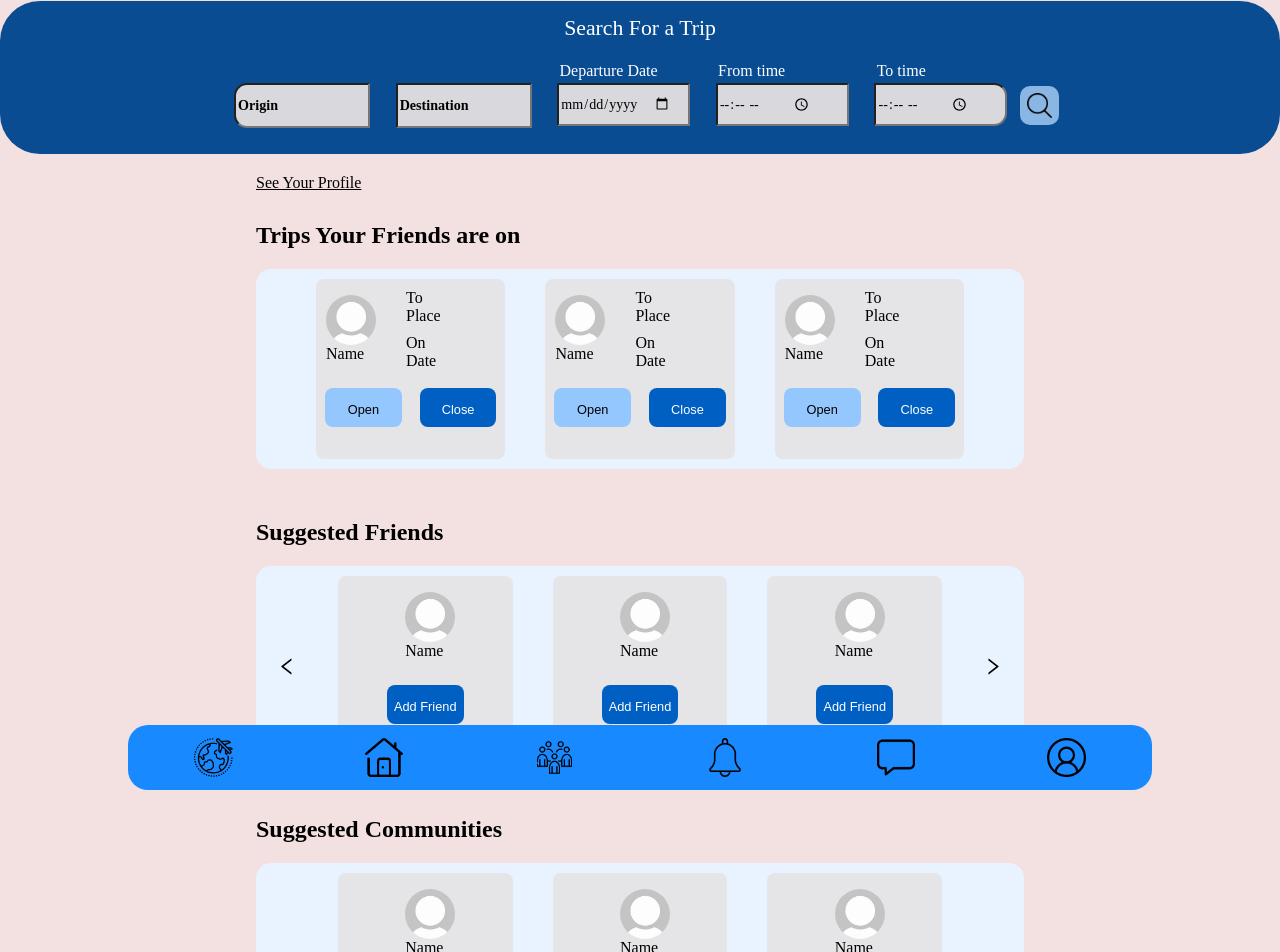
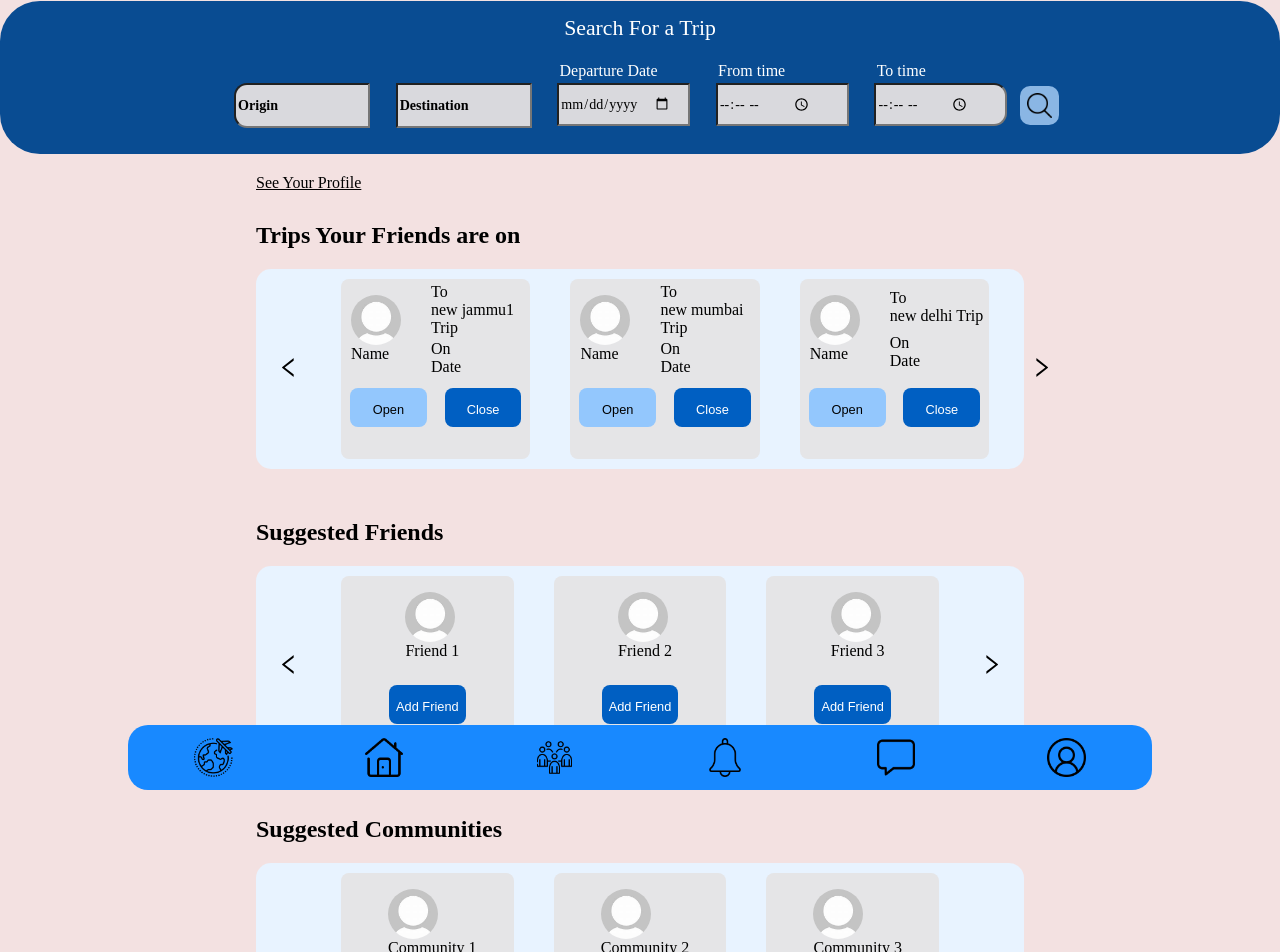
Before and after one commit to IIT-BHU-inter-IIT-SDE-group-8/client, a React (Create React App) app: page /Home in a window 1280 px wide. Shown: the top 952 px of the page. Built offline with nearby package versions, Linux system fonts and the light colour scheme.

Commit message:
[UPDATED] Home

```diff
--- a/src/components/SuggestedCommunities.jsx
+++ b/src/components/SuggestedCommunities.jsx
@@ -4,16 +4,56 @@ import { AiOutlineRight, AiOutlineLeft } from "react-icons/ai";
 
 
 const SuggestedCommunities = () => {
-  const [data, setData] = useState([])
+  const [data, setData] = useState([{
+    "id": "1",
+    "name": "Community 1"
+  },
+  {
+    "id": "2",
+    "name": "Community 2"
+  },
+  {
+    "id": "3",
+    "name": "Community 3"
+  },
+  {
+    "id": "4",
+    "name": "Community 4"
+  },
+  {
+    "id": "5",
+    "name": "Community 5"
+  },
+  {
+    "id": "6",
+    "name": "Community 6"
+  }])
+
+  const [currentIndex, setCurrentIndex] = useState(0);
+    const handleNext = () => {
+        setCurrentIndex((prevIndex) => (prevIndex + 1) % data.length);
+    };
+
+    const handlePrev = () => {
+        setCurrentIndex((prevIndex) =>
+            prevIndex === 0 ? data.length - 1 : prevIndex - 1
+        );
+    };
     return (
         <div style={{ "margin-top": "30px" }}>
             <h2>Suggested Communities</h2>
             <div className='Carousel'>
-                <AiOutlineLeft className='arrowIcon' />
-                <SuggestedFriendsCommunityCard buttonText={"Join"}/>
-                <SuggestedFriendsCommunityCard buttonText={"Join"}/>
-                <SuggestedFriendsCommunityCard buttonText={"Join"}/>
-                <AiOutlineRight className='arrowIcon' />
+            <div onClick={handlePrev} style={{ "cursor": "pointer" }}>
+                    <AiOutlineLeft className='arrowIcon' />
+                </div>
+                {
+                    data.slice(currentIndex, currentIndex + 3).map((community) => (
+                        <SuggestedFriendsCommunityCard buttonText={"Join"} name={community.name} key={community.id}/>
+                    ))
+                }
+                <div onClick={handleNext} style={{ "cursor": "pointer" }} s>
+                    <AiOutlineRight className='arrowIcon' />
+                </div>
             </div>
         </div>
     )
--- a/src/components/SuggestedFriends.jsx
+++ b/src/components/SuggestedFriends.jsx
@@ -4,16 +4,56 @@ import { AiOutlineRight, AiOutlineLeft } from "react-icons/ai";
 
 
 const SuggestedFriends = () => {
-  const [data, setData] = useState([])
+  const [data, setData] = useState([{
+    "id": "1",
+    "name": "Friend 1"
+  },
+  {
+    "id": "2",
+    "name": "Friend 2"
+  },
+  {
+    "id": "3",
+    "name": "Friend 3"
+  },
+  {
+    "id": "4",
+    "name": "Friend 4"
+  },
+  {
+    "id": "5",
+    "name": "Friend 5"
+  },
+  {
+    "id": "6",
+    "name": "Friend 6"
+  }])
+
+  const [currentIndex, setCurrentIndex] = useState(0);
+    const handleNext = () => {
+        setCurrentIndex((prevIndex) => (prevIndex + 1) % data.length);
+    };
+
+    const handlePrev = () => {
+        setCurrentIndex((prevIndex) =>
+            prevIndex === 0 ? data.length - 1 : prevIndex - 1
+        );
+    };
     return (
         <div style={{ "margin-top": "30px" }}>
             <h2>Suggested Friends</h2>
             <div className='Carousel'>
-                <AiOutlineLeft className='arrowIcon' />
-                <SuggestedFriendsCommunityCard buttonText={"Add Friend"}/>
-                <SuggestedFriendsCommunityCard buttonText={"Add Friend"}/>
-                <SuggestedFriendsCommunityCard buttonText={"Add Friend"}/>
-                <AiOutlineRight className='arrowIcon' />
+            <div onClick={handlePrev} style={{ "cursor": "pointer" }}>
+                    <AiOutlineLeft className='arrowIcon' />
+                </div>
+                {
+                    data.slice(currentIndex, currentIndex + 3).map((friend) => (
+                        <SuggestedFriendsCommunityCard buttonText={"Add Friend"} key={friend.id} name={friend.name} />
+                    ))
+                }
+                <div onClick={handleNext} style={{ "cursor": "pointer" }} s>
+                    <AiOutlineRight className='arrowIcon' />
+                </div>
             </div>
         </div>
     )
--- a/src/components/SuggestedFriendsCommunityCard.jsx
+++ b/src/components/SuggestedFriendsCommunityCard.jsx
@@ -3,13 +3,13 @@ import Profile from '../assets/Profile.jpeg'
 import SecondaryButton from './SecondaryButton';
 import PrimaryButton from './PrimaryButton';
 
-const SuggestedFriendsCommunityCard = ({buttonText}) => {
+const SuggestedFriendsCommunityCard = ({buttonText, name}) => {
   return (
     <div className='carouselCard'>
                     <div className='UpperCarousel'>
                         <div style={{display: "flex", flexDirection: "column", paddingLeft: "10px"}}>
                             <img src={Profile} alt="Profile" className='profileImage'/>
-                            <span>Name</span>
+                            <span>{name} </span>
                         </div>
                     </div>
                     <div className='lowerCarousel'>
--- a/src/components/TripCarouselCard.jsx
+++ b/src/components/TripCarouselCard.jsx
@@ -3,7 +3,7 @@ import Profile from '../assets/Profile.jpeg'
 import SecondaryButton from './SecondaryButton';
 import PrimaryButton from './PrimaryButton';
 
-const TripCarouselCard = () => {
+const TripCarouselCard = ({trip_name}) => {
   return (
     <div className='carouselCard'>
                     <div className='UpperCarousel'>
@@ -14,7 +14,7 @@ const TripCarouselCard = () => {
                         <div className='rightCarousel'>
                             <div style={{display: "flex", flexDirection: "column"}}>
                                 <span>To</span>
-                                <span>Place</span>
+                                <span>{trip_name} </span>
                             </div>
                             <div style={{display: "flex", flexDirection: "column"}}>
                                 <span>On</span>
--- a/src/components/TripsCarousel.jsx
+++ b/src/components/TripsCarousel.jsx
@@ -1,4 +1,4 @@
-import React, { useState } from 'react'
+import React, { useState, useEffect } from 'react'
 import { AiOutlineRight, AiOutlineLeft } from "react-icons/ai";
 import TripCarouselCard from './TripCarouselCard';
 
@@ -6,16 +6,83 @@ import TripCarouselCard from './TripCarouselCard';
 
 const TripsCarousel = () => {
 
-    const [data, setData] = useState([])
+
+    const [data, setData] = useState([
+        {
+            "trip_id": 67,
+            "trip_name": "new jammu1 Trip",
+            "trip_origin": "banaras",
+            "trip_destination": "jammu1",
+            "trip_desc": "we are going to jammu1",
+            "trip_departure_datetime": "2023-09-09T23:55:55.392Z",
+            "trip_arrival_datetime": "2023-09-11T04:53:58.392Z"
+        },
+        {
+            "trip_id": 45,
+            "trip_name": "new mumbai Trip",
+            "trip_origin": "banaras",
+            "trip_destination": "mumbai",
+            "trip_desc": "we are going to mumbai",
+            "trip_departure_datetime": "2023-09-03T23:55:55.392Z",
+            "trip_arrival_datetime": "2023-09-05T04:53:58.392Z"
+        },
+        {
+            "trip_id": 46,
+            "trip_name": "new delhi Trip",
+            "trip_origin": "banaras",
+            "trip_destination": "delhi",
+            "trip_desc": "we are going to delhi",
+            "trip_departure_datetime": "2023-09-03T23:55:55.392Z",
+            "trip_arrival_datetime": "2023-09-05T04:53:58.392Z"
+        },
+        {
+            "trip_id": 47,
+            "trip_name": "new gurgaon Trip",
+            "trip_origin": "banaras",
+            "trip_destination": "gurgaon",
+            "trip_desc": "we are going to gurgaon",
+            "trip_departure_datetime": "2023-09-03T23:55:55.392Z",
+            "trip_arrival_datetime": "2023-09-05T04:53:58.392Z"
+        },
+        {
+            "trip_id": 48,
+            "trip_name": "new narsinghpur Trip",
+            "trip_origin": "banaras",
+            "trip_destination": "narsinghpur",
+            "trip_desc": "we are going to narsinghpur",
+            "trip_departure_datetime": "2023-09-05T23:55:55.392Z",
+            "trip_arrival_datetime": "2023-09-07T04:53:58.392Z"
+        }])
+
+    useEffect(() => {
+        fetch("http://localhost:8000/")
+    }, [])
+
+    const [currentIndex, setCurrentIndex] = useState(0);
+    const handleNext = () => {
+        setCurrentIndex((prevIndex) => (prevIndex + 1) % data.length);
+    };
+
+    const handlePrev = () => {
+        setCurrentIndex((prevIndex) =>
+            prevIndex === 0 ? data.length - 1 : prevIndex - 1
+        );
+    };
     return (
-        <div style={{ "margin-top": "30px" }}>
+        <div style={{ "marginTop": "30px" }}>
             <h2>Trips Your Friends are on</h2>
             <div className='Carousel'>
-                <AiOutlineLeft className='arrowIcon' />
-                <TripCarouselCard />
-                <TripCarouselCard />
-                <TripCarouselCard />
-                <AiOutlineRight className='arrowIcon' />
+                <div onClick={handlePrev} style={{ "cursor": "pointer" }}>
+                    <AiOutlineLeft className='arrowIcon' />
+                </div>
+                {
+                    data.slice(currentIndex, currentIndex + 3).map((trip) => (
+                        <TripCarouselCard key={trip.trip_id} trip_name={trip.trip_name} />
+                    ))
+                }
+                <div onClick={handleNext} style={{ "cursor": "pointer" }} s>
+                    <AiOutlineRight className='arrowIcon' />
+                </div>
             </div>
         </div>
     )
```
Also changed, not shown: 1 other file (tests, documents, lock files or other folders).
